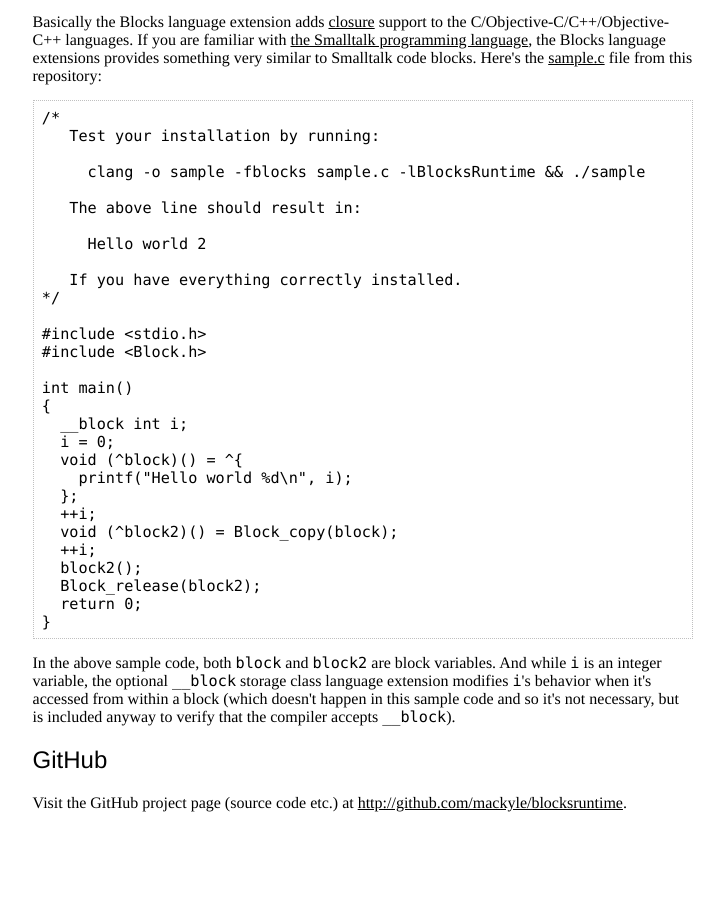
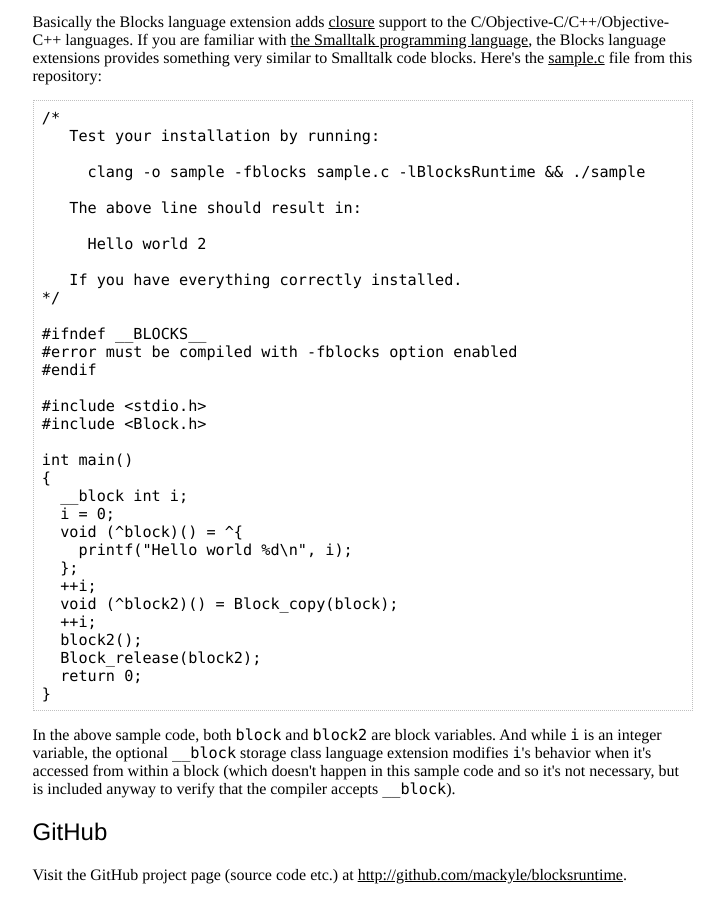
Before and after one commit to mackyle/blocksruntime, a plain HTML site: page index.html in a window 1280 px wide. Shown: the part 2206-3106 px from the top of the page, without its empty margins (277-1001 px from the left). Before the commit the page ends 3034 px from the top, so only its background shows below. Drawn offline with Linux system fonts and the light colour scheme.

Commit message:
Update sample source

```diff
--- a/index.html
+++ b/index.html
@@ -198,6 +198,10 @@ Here's the <a href="https://github.com/mackyle/blocksruntime/blob/master/sample.
    If you have everything correctly installed.
 */
 
+#ifndef __BLOCKS__
+#error must be compiled with -fblocks option enabled
+#endif
+
 #include &lt;stdio.h>
 #include &lt;Block.h>
 
```
